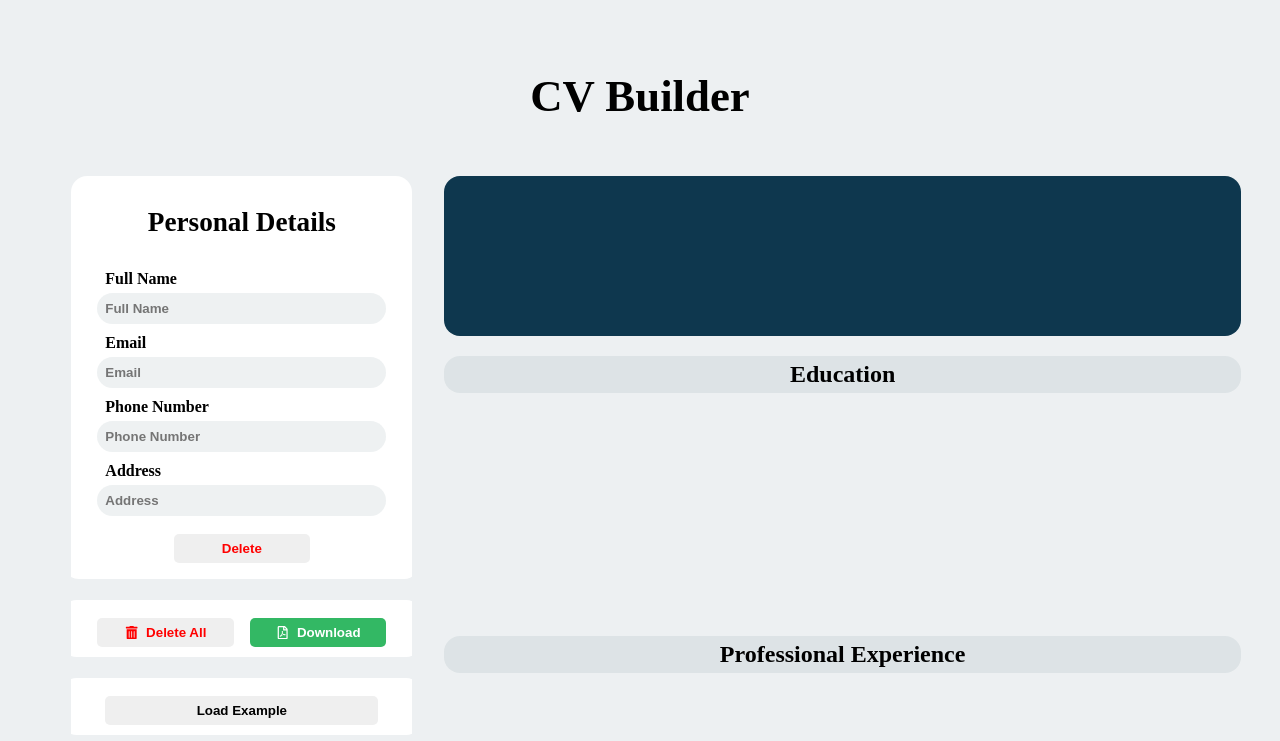
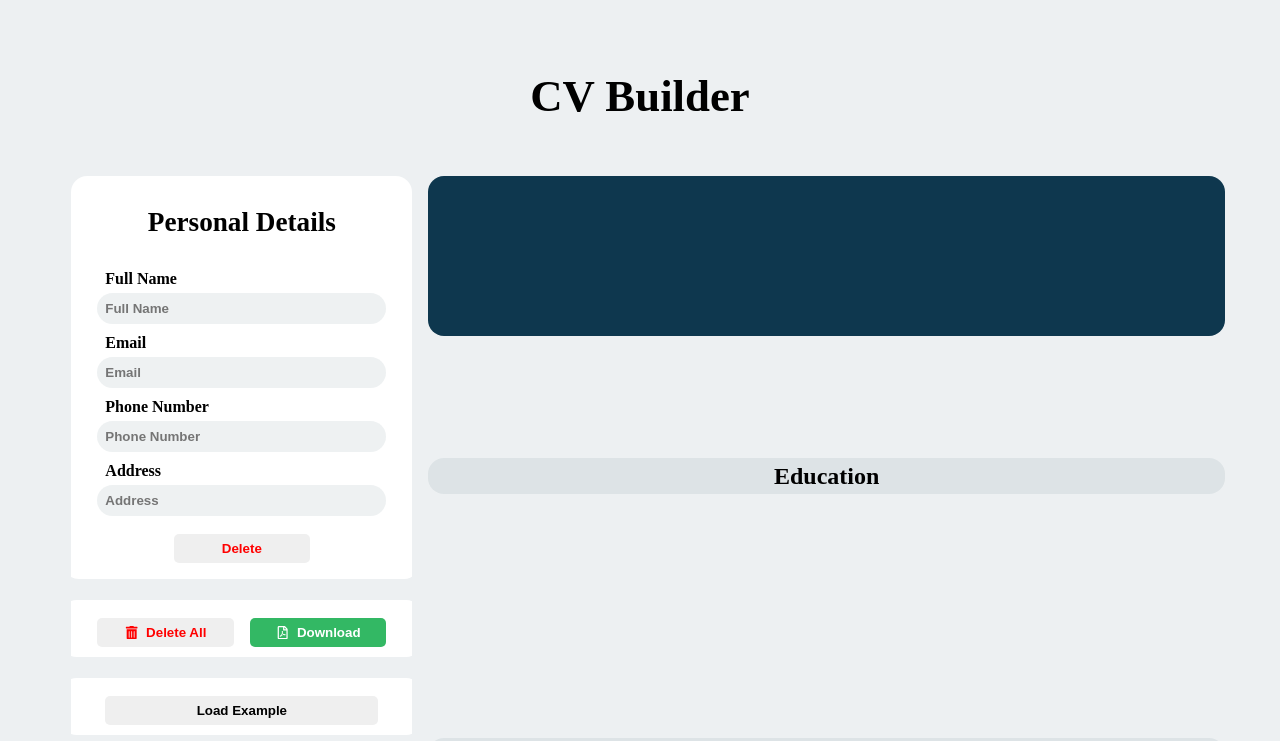
Before and after one commit to GeorgeOprea1/cv-builder, a React (Vite) app in the folder CV/: page / in a window 1280 px wide. Shown: the top 741 px of the page. Built offline with nearby package versions, Linux system fonts and the light colour scheme.

Commit message:
changed the font size to not exceed a certain value on wide screens and I centered the display container so that it looks symmetrical when you download it

```diff
--- a/CV/src/styles/App.css
+++ b/CV/src/styles/App.css
@@ -24,6 +24,8 @@
   width: 70%;
   display: flex;
   flex-direction: column;
+  justify-content: center;
+  align-items: center;
   height: 90vh;
 }
 
--- a/CV/src/styles/DisplayEducation.css
+++ b/CV/src/styles/DisplayEducation.css
@@ -2,7 +2,7 @@
   display: flex;
   width: 100%;
   flex-direction: column;
-  font-size: calc(0.2rem + 1vw);
+  font-size: calc(min(0.2rem + 1vw, 1.3rem));
 }
 
 .education-header {
--- a/CV/src/styles/DisplayExperience.css
+++ b/CV/src/styles/DisplayExperience.css
@@ -9,7 +9,7 @@
   display: flex;
   width: 100%;
   flex-direction: column;
-  font-size: calc(0.2rem + 1vw);
+  font-size: calc(min(0.2rem + 1vw, 1.3rem));
 }
 
 .experience-header {
--- a/CV/src/styles/DisplayPersonalInfo.css
+++ b/CV/src/styles/DisplayPersonalInfo.css
@@ -26,6 +26,7 @@
   width: 100%;
   flex: 1 2 0;
   color: #fff;
+  font-size: calc(min(0.2rem + 1vw, 1.3rem));
 }
 
 .resume-contact > * {
```
